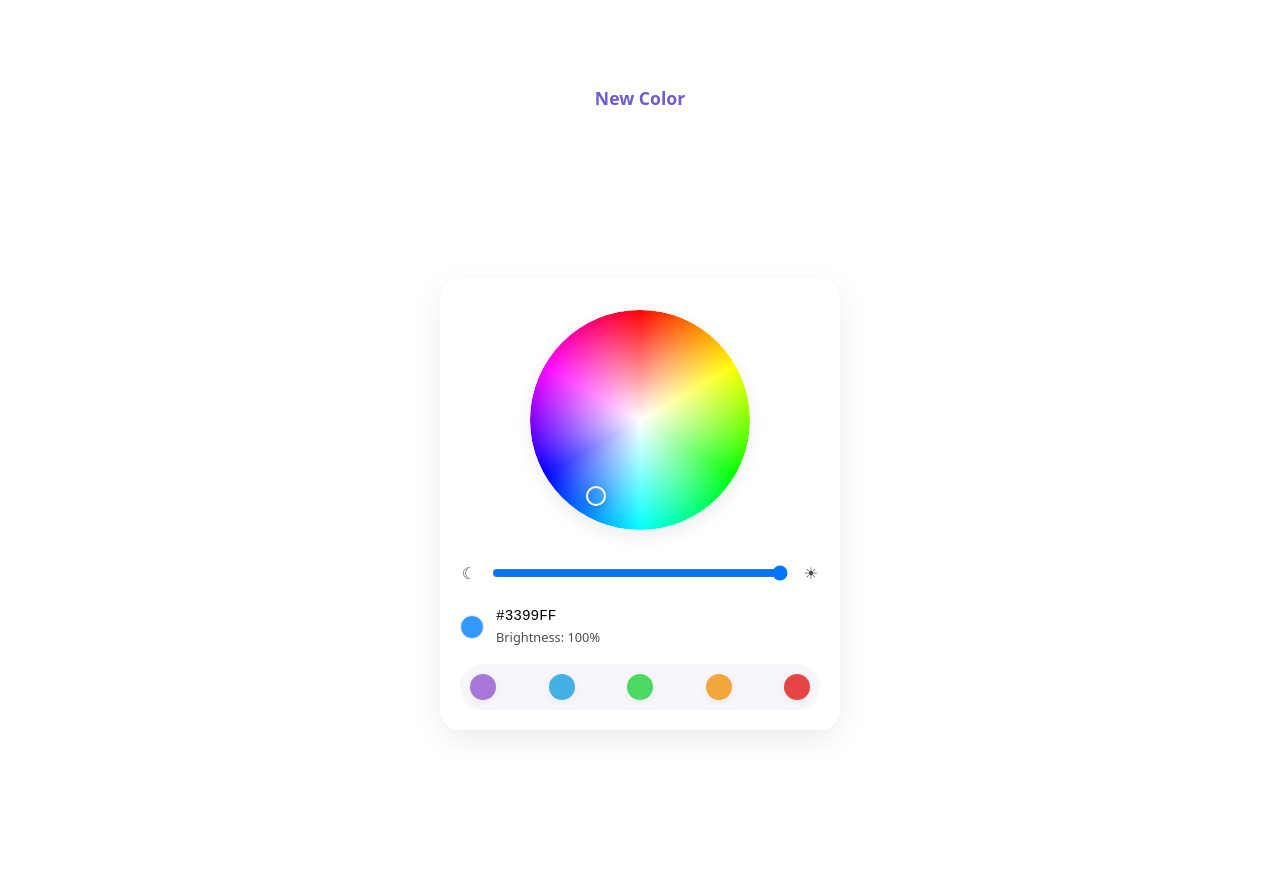
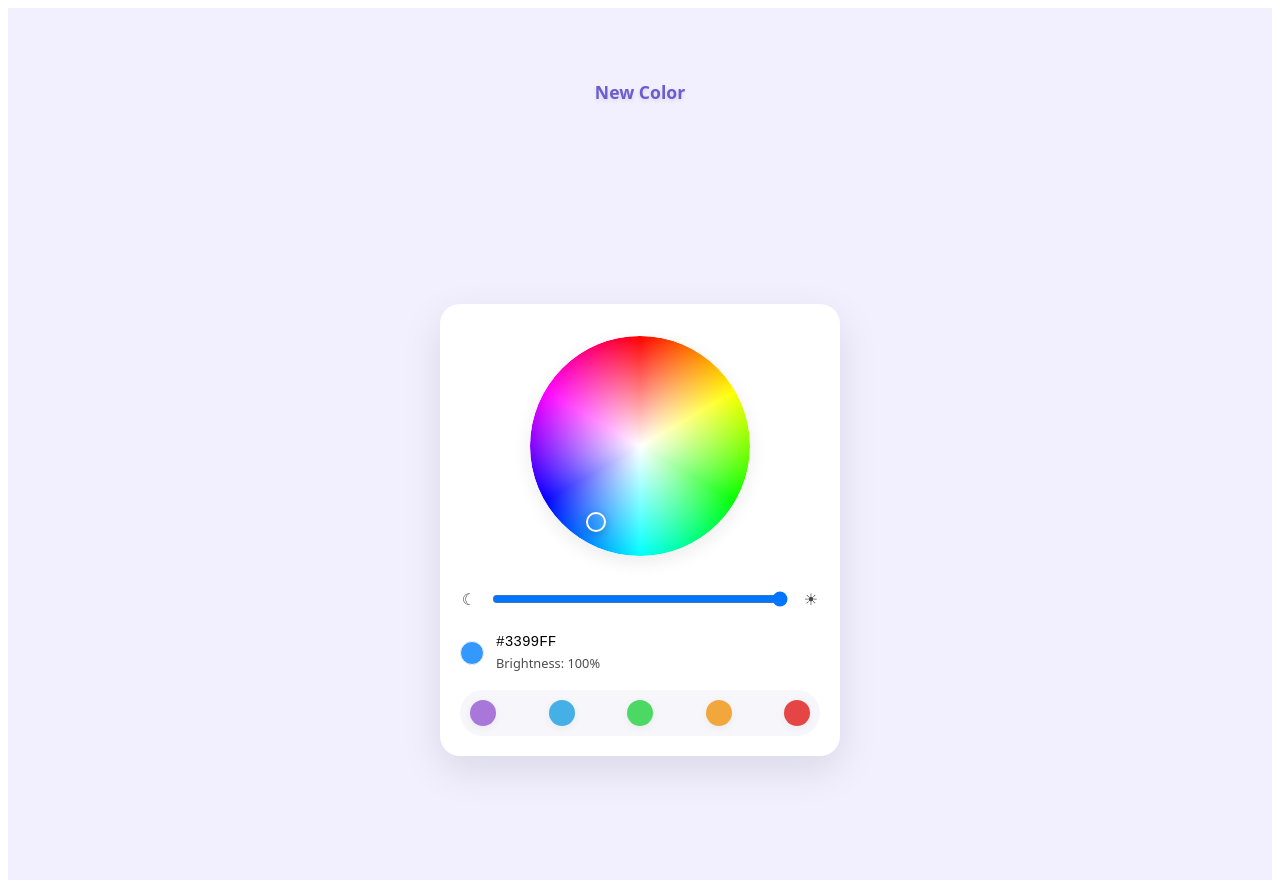
Before and after one commit to isidoravujasin/nuxt-color-picker, a Nuxt app: page / in a window 1280 px wide. Before the commit the page ends 816 px from the top, so only its background shows below. Built offline with nearby package versions, Linux system fonts and the light colour scheme.

Commit message:
refactor: move canvas draw code out of component

```diff
--- a/components/color-picker/ColorPickerView.vue
+++ b/components/color-picker/ColorPickerView.vue
@@ -89,10 +89,18 @@ function onBrightnessChange(value: number) {
 </template>
 
 <style scoped>
-.page { min-height: 100vh; display: grid; place-items: center; font-family: system-ui, sans-serif; }
-.card { width: 360px; padding: 20px; border-radius: 20px; background: white; box-shadow: 0 10px 30px rgba(0,0,0,0.08); }
-.header { margin-bottom: 12px; }
-.title { font-size: 1.1rem; margin: 0; color: #6d5bd0; }
+.page {
+  min-height: 100vh;
+  display: flex;
+  flex-direction: column;
+  align-items: center;
+  padding-top: 72px;
+  font-family: system-ui, sans-serif;
+  background-color: #F2F0FF;
+}
+.card { width: 360px; padding: 20px; border-radius: 20px; background: white; box-shadow: 0 14px 40px rgba(0,0,0,0.10); }
+.header { margin-bottom: 200px;}
+.title { font-size: 1.1rem; margin: 0; color: #6d5bd0; text-shadow: 0 2px 4px rgba(0,0,0,0.1); }
 .wheelWrap { display: grid; place-items: center; padding: 12px 0; }
 .sliderWrap { margin-top: 12px; }
 .previewWrap { margin-top: 16px; }
--- a/components/color-picker/ColorWheel.vue
+++ b/components/color-picker/ColorWheel.vue
@@ -2,6 +2,7 @@
 import { onMounted, ref, computed } from 'vue'
 import { clamp01 } from '../../utils/color'
 import { normalizeHue, hueSatFromPoint } from '../../utils/wheelMath'
+import { drawColorWheel } from '../../utils/drawWheel'
 
 const size = 220
 const canvasRef = ref<HTMLCanvasElement | null>(null)
@@ -77,50 +78,10 @@ const markerStyle = computed(() => {
   }
 })
 
-function drawWheel(canvas: HTMLCanvasElement) {
-  const ctx = canvas.getContext('2d')
-  if (!ctx) return
+onMounted(() => {
+  if (canvasRef.value) drawColorWheel(canvasRef.value, size)
+})
 
-  const dpr = window.devicePixelRatio || 1
-  canvas.width = Math.floor(size * dpr)
-  canvas.height = Math.floor(size * dpr)
-  canvas.style.width = `${size}px`
-  canvas.style.height = `${size}px`
-  ctx.setTransform(dpr, 0, 0, dpr, 0, 0)
-
-  const r = size / 2
-  ctx.clearRect(0, 0, size, size)
-
-  ctx.save()
-  ctx.beginPath()
-  ctx.arc(r, r, r, 0, Math.PI * 2)
-  ctx.clip()
-
-  const hue = ctx.createConicGradient(-Math.PI / 2, r, r)
-  hue.addColorStop(0.0, 'rgb(255, 0, 0)')
-  hue.addColorStop(1 / 6, 'rgb(255, 255, 0)')
-  hue.addColorStop(2 / 6, 'rgb(0, 255, 0)')
-  hue.addColorStop(3 / 6, 'rgb(0, 255, 255)')
-  hue.addColorStop(4 / 6, 'rgb(0, 0, 255)')
-  hue.addColorStop(5 / 6, 'rgb(255, 0, 255)')
-  hue.addColorStop(1.0, 'rgb(255, 0, 0)')
-
-  ctx.fillStyle = hue
-  ctx.fillRect(0, 0, size, size)
-
-  const sat = ctx.createRadialGradient(r, r, 0, r, r, r)
-  sat.addColorStop(0, 'rgba(255,255,255,1)')
-  sat.addColorStop(1, 'rgba(255,255,255,0)')
-
-  ctx.fillStyle = sat
-  ctx.fillRect(0, 0, size, size)
-
-  ctx.restore()
-}
-
-onMounted(() => {
-  if (canvasRef.value) drawWheel(canvasRef.value)
-})
 </script>
 
 <template>
--- /dev/null
+++ b/utils/drawWheel.ts
@@ -0,0 +1,40 @@
+export function drawColorWheel(canvas: HTMLCanvasElement, size: number) {
+  const ctx = canvas.getContext('2d')
+  if (!ctx) return
+
+  const dpr = window.devicePixelRatio || 1
+  canvas.width = Math.floor(size * dpr)
+  canvas.height = Math.floor(size * dpr)
+  canvas.style.width = `${size}px`
+  canvas.style.height = `${size}px`
+  ctx.setTransform(dpr, 0, 0, dpr, 0, 0)
+
+  const r = size / 2
+  ctx.clearRect(0, 0, size, size)
+
+  ctx.save()
+  ctx.beginPath()
+  ctx.arc(r, r, r, 0, Math.PI * 2)
+  ctx.clip()
+
+  const hue = ctx.createConicGradient(-Math.PI / 2, r, r)
+  hue.addColorStop(0.0, 'rgb(255, 0, 0)')
+  hue.addColorStop(1 / 6, 'rgb(255, 255, 0)')
+  hue.addColorStop(2 / 6, 'rgb(0, 255, 0)')
+  hue.addColorStop(3 / 6, 'rgb(0, 255, 255)')
+  hue.addColorStop(4 / 6, 'rgb(0, 0, 255)')
+  hue.addColorStop(5 / 6, 'rgb(255, 0, 255)')
+  hue.addColorStop(1.0, 'rgb(255, 0, 0)')
+
+  ctx.fillStyle = hue
+  ctx.fillRect(0, 0, size, size)
+
+  const sat = ctx.createRadialGradient(r, r, 0, r, r, r)
+  sat.addColorStop(0, 'rgba(255,255,255,1)')
+  sat.addColorStop(1, 'rgba(255,255,255,0)')
+
+  ctx.fillStyle = sat
+  ctx.fillRect(0, 0, size, size)
+
+  ctx.restore()
+}
```
